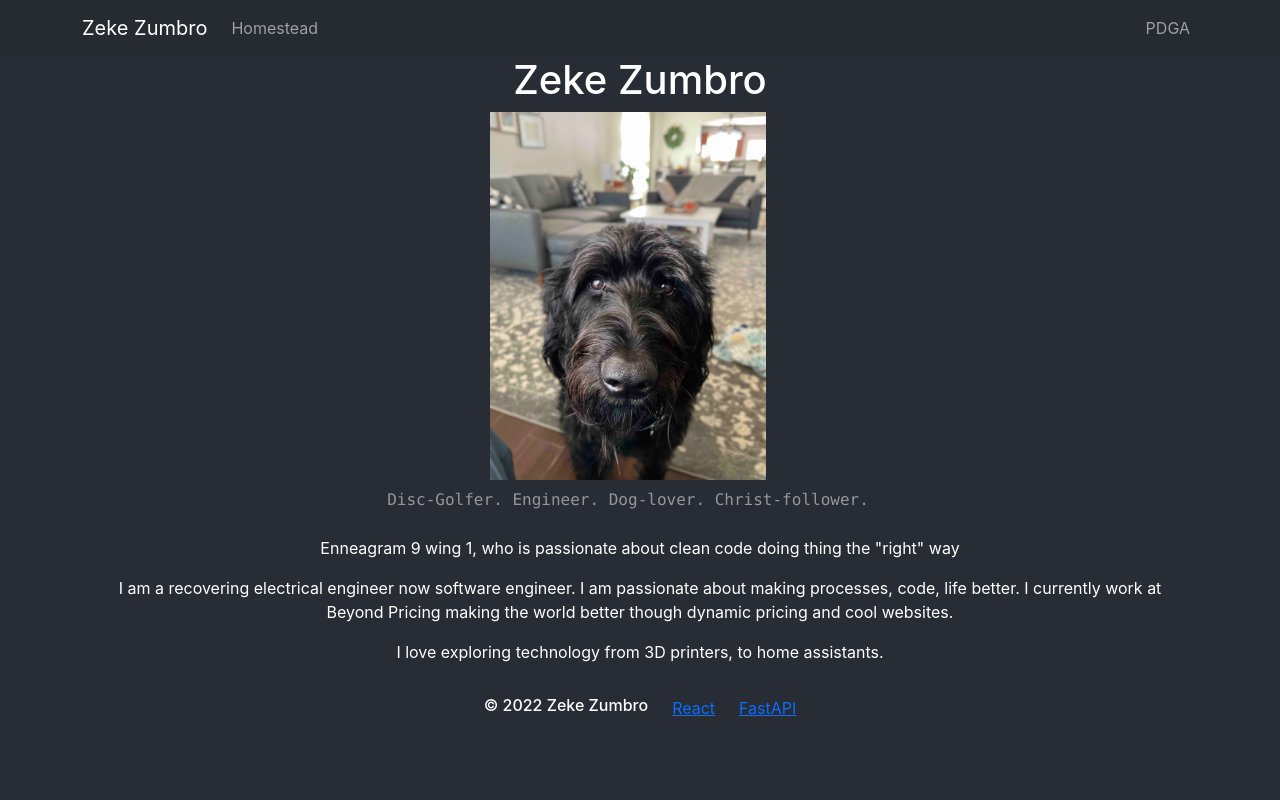
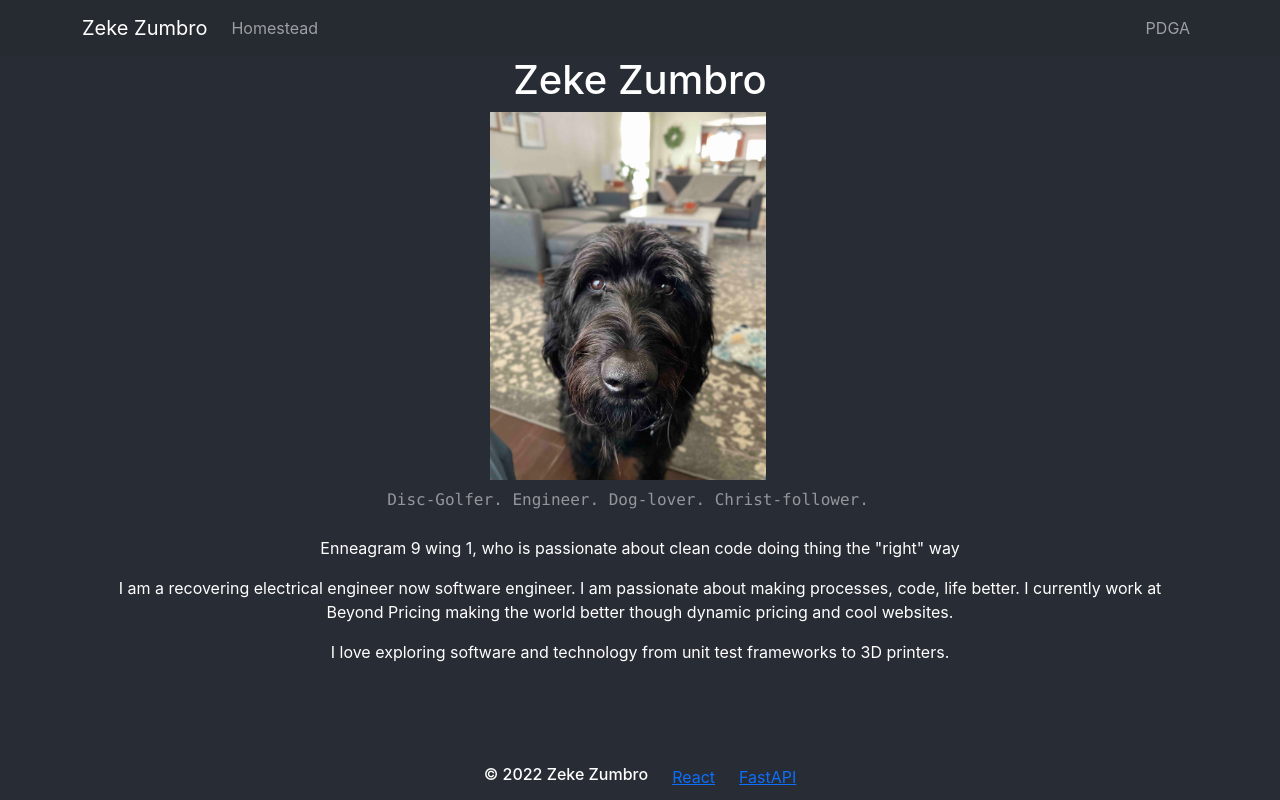
Before and after one commit to jezumbro/jezumbro.github.io, a React (Create React App) app: page / in a window 1280 px wide. Built offline with nearby package versions, Linux system fonts and the light colour scheme.

Commit message:
cleaning unused components

```diff
--- a/package.json
+++ b/package.json
@@ -8,7 +8,6 @@
     "@testing-library/react": "^13.3.0",
     "@testing-library/user-event": "^13.5.0",
     "bootstrap": "^5.2.0",
-    "classnames": "^2.3.1",
     "prettier": "^2.7.1",
     "react": "^18.2.0",
     "react-bootstrap": "^2.5.0",
--- a/public/index.html
+++ b/public/index.html
@@ -14,7 +14,7 @@
     <title>Zeke Zumbro</title>
   </head>
   <body>
+    <div id="root" style="height: 100vh"></div>
     <noscript>You need to enable JavaScript to run this app.</noscript>
-    <div id="root"></div>
   </body>
 </html>
--- a/src/App.js
+++ b/src/App.js
@@ -1,24 +1,22 @@
 import './App.css'
 import 'bootstrap/dist/css/bootstrap.min.css'
-import classNames from 'classnames'
 import { Container, Image, Row } from 'react-bootstrap'
 
 export const App = () => {
-  const sophieImage = '/images/sophie_small.jpeg'
   return (
     <Container style={{ textAlign: 'center' }}>
       <Row>
         <h1>Zeke Zumbro</h1>
         <Row className="d-inline">
           <Container style={{ width: '300px' }}>
-            <Image src={sophieImage} alt="logo" fluid />
+            <Image src="/images/sophie_small.jpeg" alt="logo" fluid />
           </Container>
         </Row>
         <Row className="justify-content-center align-content-center text-white-50 font-monospace d-inline pt-2">
           Disc-Golfer. Engineer. Dog-lover. Christ-follower.
         </Row>
       </Row>
-      <Row className={classNames('pt-4', 'justify')}>
+      <Row className="pt-4 justify">
         <p>
           Enneagram 9 wing 1, who is passionate about clean code doing thing the{' '}
           "right" way
@@ -29,7 +27,10 @@ export const App = () => {
           at Beyond Pricing making the world better though dynamic pricing and
           cool websites.
         </p>
-        <p>I love exploring technology from 3D printers, to home assistants.</p>
+        <p>
+          I love exploring software and technology from unit test frameworks to
+          3D printers.
+        </p>
       </Row>
     </Container>
   )
--- a/src/components/layout/Layout.js
+++ b/src/components/layout/Layout.js
@@ -3,9 +3,14 @@ import { SiteNavBar } from './SiteNavBar'
 import { Container } from 'react-bootstrap'
 
 export const Layout = ({ children }) => (
-  <>
+  <div
+    className="layout"
+    style={{ display: 'flex', flexDirection: 'column', height: '100%' }}
+  >
     <SiteNavBar />
-    <Container>{children}</Container>
+    <Container style={{ display: 'flex', flex: '1 0 auto' }}>
+      {children}
+    </Container>
     <SiteFooter />
-  </>
+  </div>
 )
--- a/src/components/layout/SiteFooter.js
+++ b/src/components/layout/SiteFooter.js
@@ -1,16 +1,13 @@
 import { Col, Container, Navbar, Row } from 'react-bootstrap'
 
-const YearComponent = () => {
-  const today = new Date()
-  return (
+const YearComponent = () => (
   <h6 style={{ whiteSpace: 'nowrap' }}>
-      © {today.getFullYear()} Zeke Zumbro
+    © {new Date().getFullYear()} Zeke Zumbro
   </h6>
 )
-}
-export const SiteFooter = () => {
-  return (
-    <footer className="sticky-bottom pt-2">
+
+export const SiteFooter = () => (
+  <footer className="sticky-bottom pt-2" style={{ flexShrink: 0 }}>
     <Navbar color="dark" variant="dark" className="bg-transparent">
       <Container className="justify-content-center">
         <Row md={8}>
@@ -28,4 +25,3 @@ export const SiteFooter = () => {
     </Navbar>
   </footer>
 )
-}
```
Also changed, not shown: 2 other files (tests, documents, lock files or other folders). Lines whose indentation alone changed are shown as unchanged.
